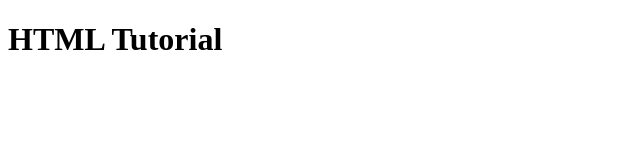
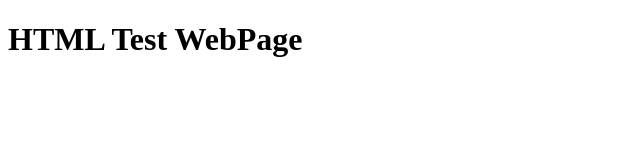
Before and after one commit to niyast/xhtml, a plain HTML site: page index.html in a window 1280 px wide. Shown: the whole page, without its empty margins (0-640 px from the left). Drawn offline with Linux system fonts and the light colour scheme.

Commit message:
Update index.html

```diff
--- a/index.html
+++ b/index.html
@@ -8,7 +8,7 @@
 
 <body>
 
-<h1>HTML <span class="color_h1">Tutorial</span></h1>
+<h1>HTML <span class="color_h1">Test WebPage</span></h1>
 
 
 
```
